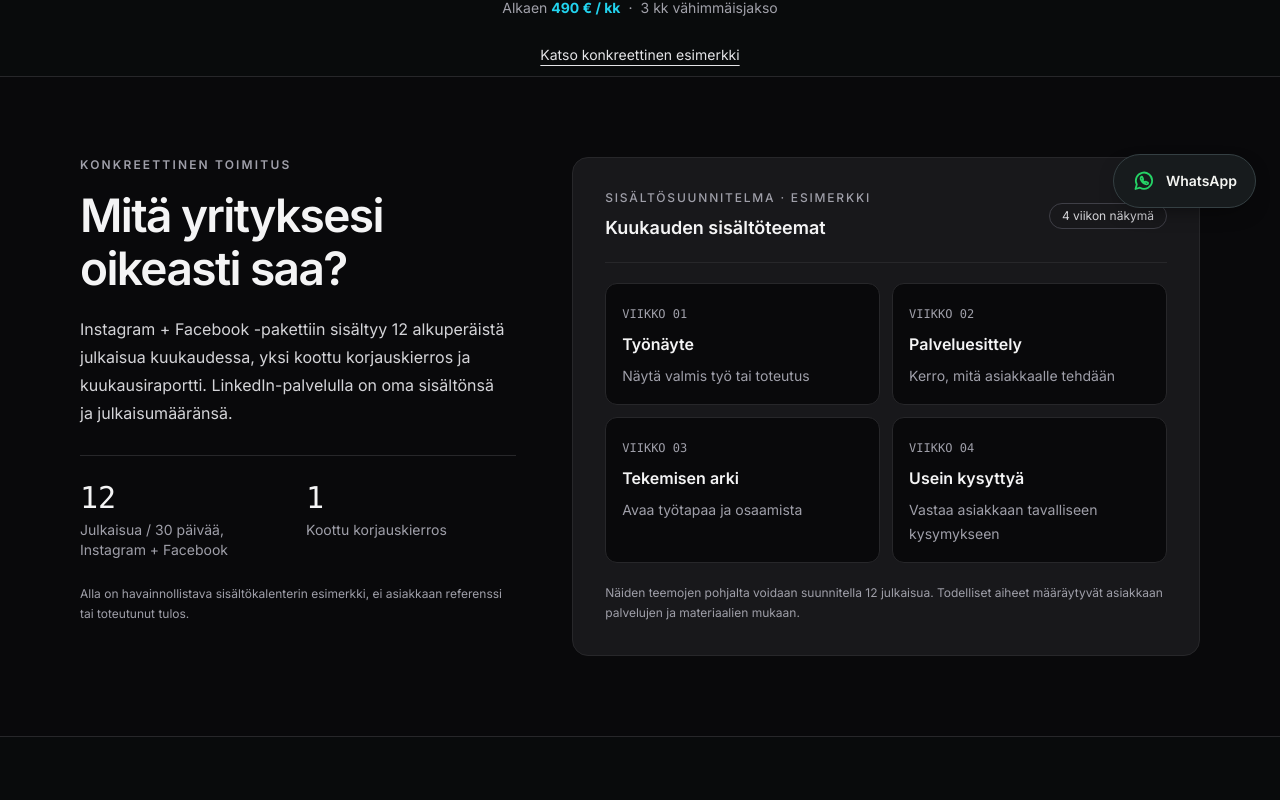
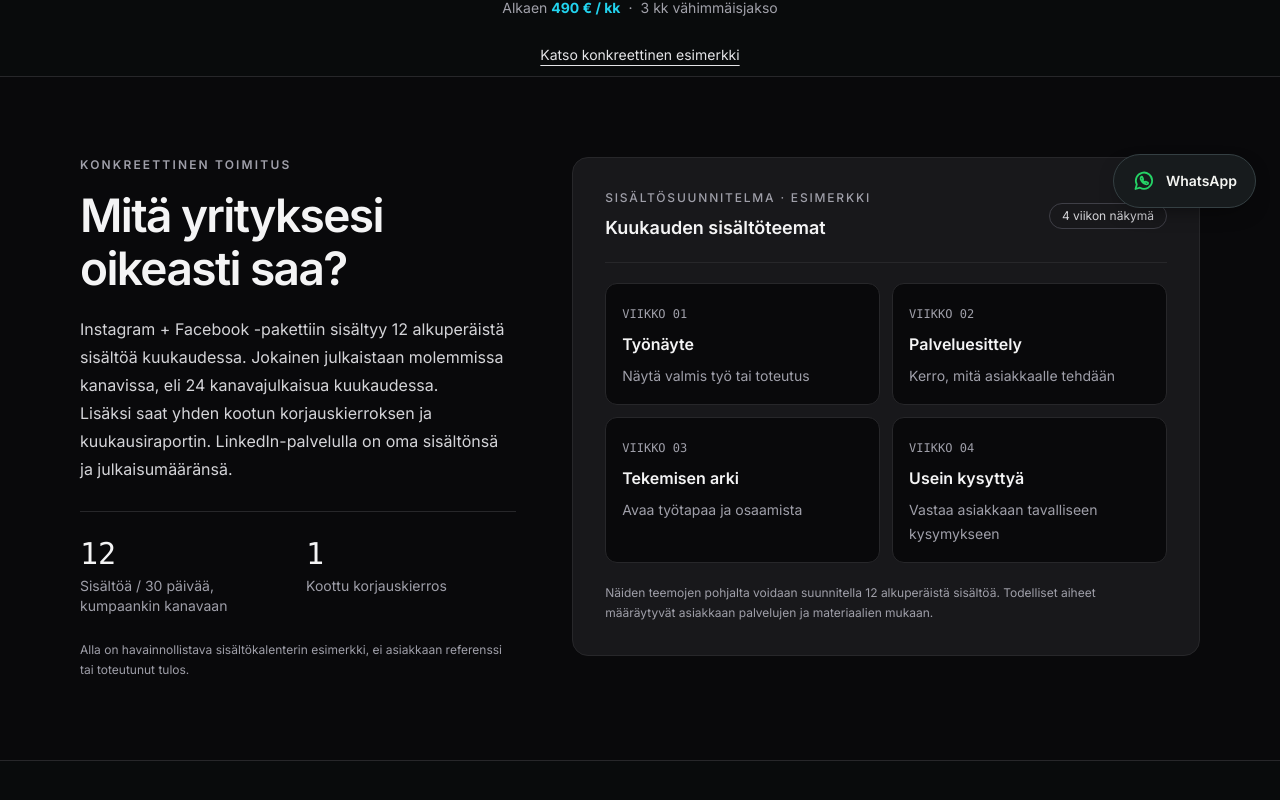
Before and after one commit to Jambovisuaalit/virella-helsinki-web, a Next.js app: page /sosiaalinen-media in a window 1280 px wide. Shown: the part 568-1368 px from the top of the page. Built offline with nearby package versions, Linux system fonts and the light colour scheme.

Commit message:
copy: clarify 12 originals distributed to 24 IG/Facebook posts

```diff
--- a/app/sosiaalinen-media/page.tsx
+++ b/app/sosiaalinen-media/page.tsx
@@ -87,14 +87,15 @@ export default function SocialMediaPage() {
                   Mitä yrityksesi oikeasti saa?
                 </h2>
                 <p className="mt-5 max-w-lg text-base leading-7 text-zinc-300">
-                  Instagram + Facebook -pakettiin sisältyy 12 alkuperäistä julkaisua
-                  kuukaudessa, yksi koottu korjauskierros ja kuukausiraportti.
+                  Instagram + Facebook -pakettiin sisältyy 12 alkuperäistä sisältöä
+                  kuukaudessa. Jokainen julkaistaan molemmissa kanavissa, eli 24 kanavajulkaisua kuukaudessa.
+                  Lisäksi saat yhden kootun korjauskierroksen ja kuukausiraportin.
                   LinkedIn-palvelulla on oma sisältönsä ja julkaisumääränsä.
                 </p>
                 <div className="mt-7 grid grid-cols-2 gap-4 border-t border-zinc-800 pt-6">
                   <div>
                     <p className="font-mono text-3xl text-zinc-100">12</p>
-                    <p className="mt-1 text-sm text-zinc-400">Julkaisua / 30 päivää, Instagram + Facebook</p>
+                    <p className="mt-1 text-sm text-zinc-400">Sisältöä / 30 päivää, kumpaankin kanavaan</p>
                   </div>
                   <div>
                     <p className="font-mono text-3xl text-zinc-100">1</p>
@@ -131,7 +132,7 @@ export default function SocialMediaPage() {
                   ))}
                 </ol>
                 <p className="mt-5 text-xs leading-5 text-zinc-400">
-                  Näiden teemojen pohjalta voidaan suunnitella 12 julkaisua.
+                  Näiden teemojen pohjalta voidaan suunnitella 12 alkuperäistä sisältöä.
                   Todelliset aiheet määräytyvät asiakkaan palvelujen ja materiaalien mukaan.
                 </p>
               </div>
```
